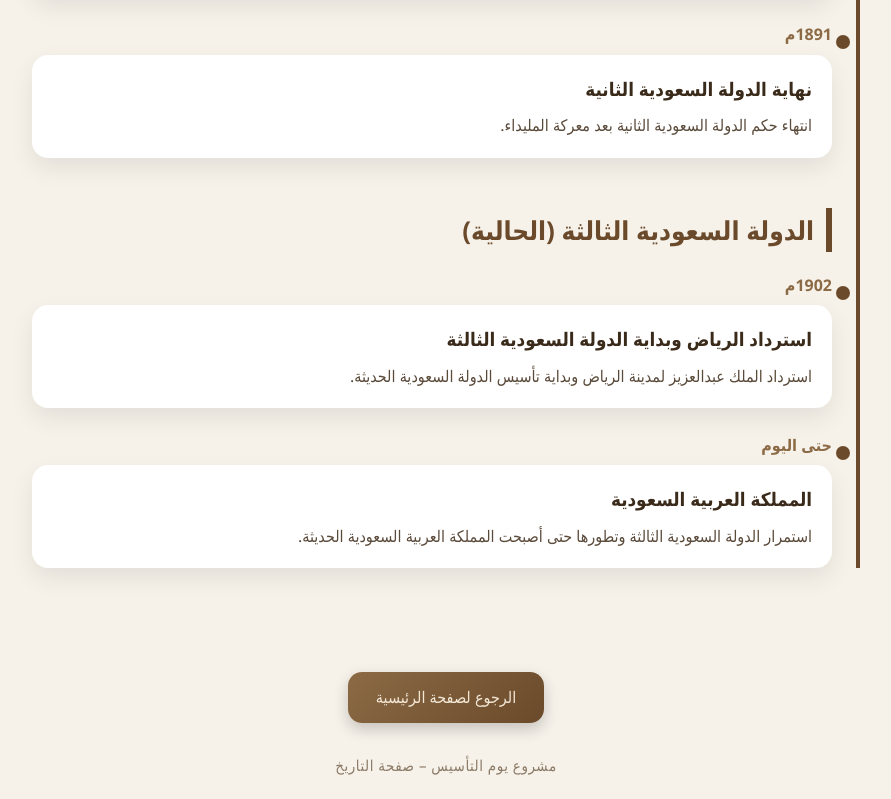
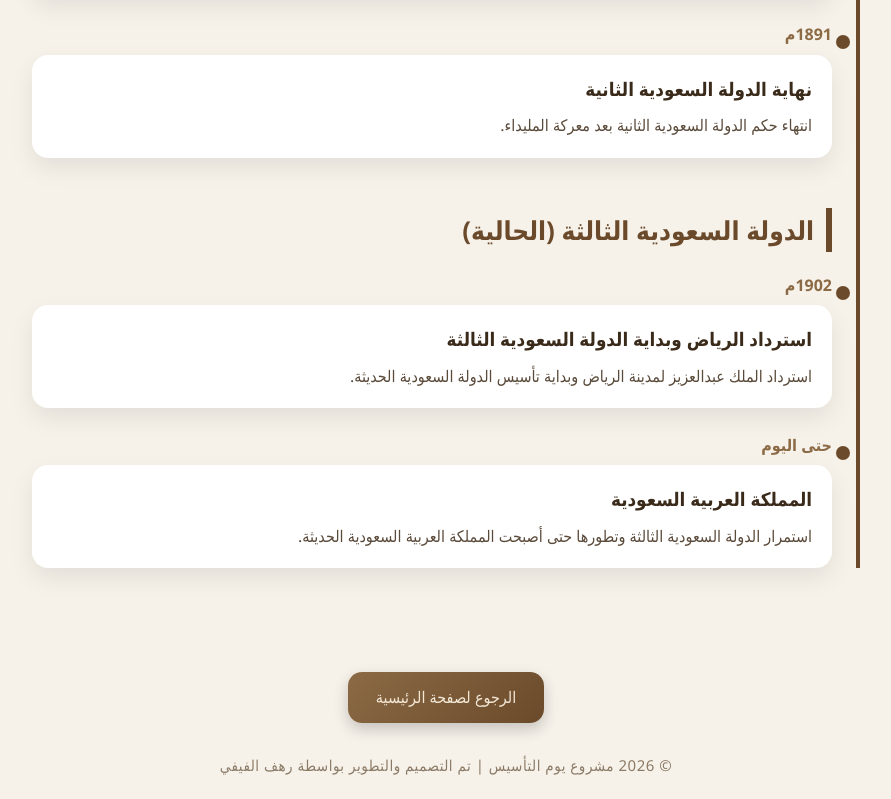
Before and after one commit to RahafDev/founding-day, a plain HTML site: page history.html in a window 1280 px wide. Shown: the part 1223-2022 px from the top of the page, without its empty margins (194-1085 px from the left). Drawn offline with Linux system fonts and the light colour scheme.

Commit message:
Update history.html

```diff
--- a/history.html
+++ b/history.html
@@ -112,6 +112,6 @@
  <div class="back-home">
   <a href="index.html" class="back-btn">الرجوع لصفحة الرئيسية</a>
 </div>
-<footer> مشروع يوم التأسيس – صفحة التاريخ</footer>
+<footer> © 2026 مشروع يوم التأسيس | تم التصميم والتطوير بواسطة رهف الفيفي</footer>
 </body>
 </html>
```
